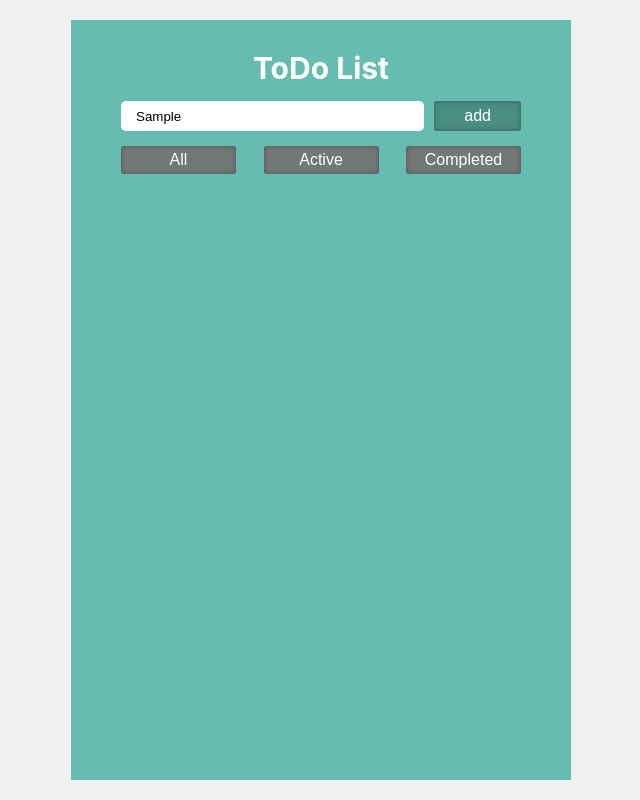
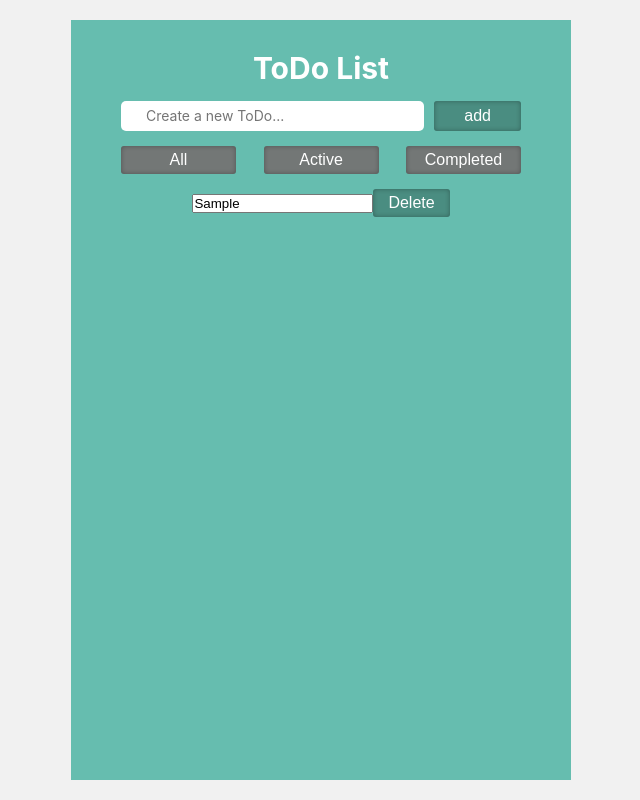
Before and after one commit to JennyTara/To-Do-List, a React (Create React App) app: page / in a window 1280 px wide. Both pictures are taken after typing "Sample" into the empty fields and a click on the button "add". Shown: the whole page, without its empty margins (319-959 px from the left). Built offline with nearby package versions, Linux system fonts and the light colour scheme.

Commit message:
fix: corrected mistakes in code and file locations

```diff
--- a/package.json
+++ b/package.json
@@ -12,7 +12,7 @@
     "@types/react-dom": "^18.2.19",
     "react": "^18.2.0",
     "react-dom": "^18.2.0",
-    "react-scripts": "5.0.1",
+    "react-scripts": "^5.0.1",
     "typescript": "^4.9.5",
     "web-vitals": "^2.1.4"
   },
@@ -39,5 +39,8 @@
       "last 1 firefox version",
       "last 1 safari version"
     ]
+  },
+  "devDependencies": {
+    "eslint": "^8.56.0"
   }
 }
--- a/src/App.tsx
+++ b/src/App.tsx
@@ -1,6 +1,6 @@
 import React from 'react';
 import './App.css';
-import ToDoList from './components/ToDoList/ToDoList';
+import ToDoList from './ToDoList';
 
 function App() {
   return (
@@ -9,7 +9,7 @@ function App() {
         <div className="todo-title">
             <h1>ToDo List</h1>
         </div>
-        <ToDoList></ToDoList>
+        <ToDoList />
       </div>
     </div>
   );
--- /dev/null
+++ b/src/ToDoList.tsx
@@ -0,0 +1,49 @@
+import React from 'react';
+import { useState } from 'react'
+import Button from './components/Button';
+import './ToDoList.css'
+
+export default function ToDoList() {
+    const [todos, setTodos] = useState<string[]>([])
+    const [inputValue, setInputValue] = useState<string>('')
+
+
+    function addTask(): void {
+        if (inputValue) {
+            setTodos([...todos, inputValue])
+        }
+        setInputValue('')
+    }
+    function handleChange(event: React.ChangeEvent<HTMLInputElement>): void {
+        setInputValue(event.target.value)
+    }
+    function handleDelete(index: number): void {
+        const newTodos = [...todos]
+        newTodos.slice(index, 1)
+        setTodos(newTodos)
+    }
+
+    return (
+        <>
+            <div className="add-item-wrapper">
+                <input type="text" value={inputValue} onChange={handleChange} placeholder="Create a new ToDo..." className="add-item__input" />
+                <Button title="add" className="button" onClick={addTask} />
+            </div>
+            <div className="status-wrapper">
+                <Button title="All" className="button" disabled={true} />
+                <Button title="Active" className="button" disabled={true} />
+                <Button title="Completed" className="button" disabled={true} />
+            </div>
+            <div className="tasks">
+
+                {todos.map((todo: string, index: number) => (
+                    <div key={`myToDo-${index}`}>
+                        <input type="text" value={todo} />
+                        <Button title="Delete" className="button" onClick={() => handleDelete(index)} />
+                    </div>
+                ))}
+
+            </div>
+        </>
+    )
+}
--- a/src/common/Button/Button.tsx
+++ b/src/components/Button.tsx
@@ -3,13 +3,13 @@ import './Button.css'
 
 type ButtonPropsTypes = {
     title: string,
-    className: string,
+    className?: string,
     disabled?: boolean,
-    onClick?: () => void,
+    onClick?: (event: React.MouseEvent<HTMLButtonElement>) => void,
 }
 
 export default function Button ({title, className, disabled, onClick}: ButtonPropsTypes) {
     return (
-        <button className={className} onClick={onClick} disabled={disabled}>{title}</button>
+        <button key={title} className={className} onClick={onClick} disabled={disabled}>{title}</button>
     )
 }
--- a/src/components/ToDoList/ToDoList.tsx
+++ /dev/null
@@ -1,49 +0,0 @@
-import React from 'react';
-import {useState} from 'react'
-import Button from '../../common/Button/Button';
-import './ToDoList.css'
-
-export default function ToDoList () {
-    const [todos, setTodos] = useState<string[]>([])
-    const [inputValue, setInputValue] = useState<string>('')
-
-
-    function addTask (e: any): void {
-        if (inputValue) {
-            setTodos([...todos, inputValue])
-        }
-        setInputValue('')
-    }
-    function handleChange (e:any): void {
-        setInputValue(e.target.value)
-    }
-    function handleDelete (index: number): void {
-        const newTodos = [...todos]
-        newTodos.slice(index, 1)
-        setTodos(newTodos)
-    }
-
-    return (
-        <>
-            <div className="add-item-wrapper">
-                <input type="text" value={inputValue} onChange={handleChange} placeholder="Create a new ToDo..." className="add-item__input"></input>
-                <Button title="add" className="button" onClick={()=>addTask}></Button>
-            </div>
-            <div className="status-wrapper">
-                <Button title="All" className="button" disabled={true}></Button>
-                <Button title="Active" className="button" disabled={true}></Button>
-                <Button title="Completed" className="button" disabled={true}></Button>
-            </div>
-            <div className="tasks">
-
-                    {todos.map((todo: string, index: number) => (
-                        <div>
-                            <input key={todo[index]} type="checkbox">{todo}</input>
-                            <Button title="Delete" className="button" onClick={()=> handleDelete(index)}></Button>
-                        </div>
-                    ))}
-
-            </div>
-        </>
-    )
-}
```
Also changed, not shown: .eslintrc.json (added), src/ToDoList.css (renamed from src/components/ToDoList/ToDoList.css), src/components/Button.css (renamed from src/common/Button/Button.css), 1 other file (tests, documents, lock files or other folders).
